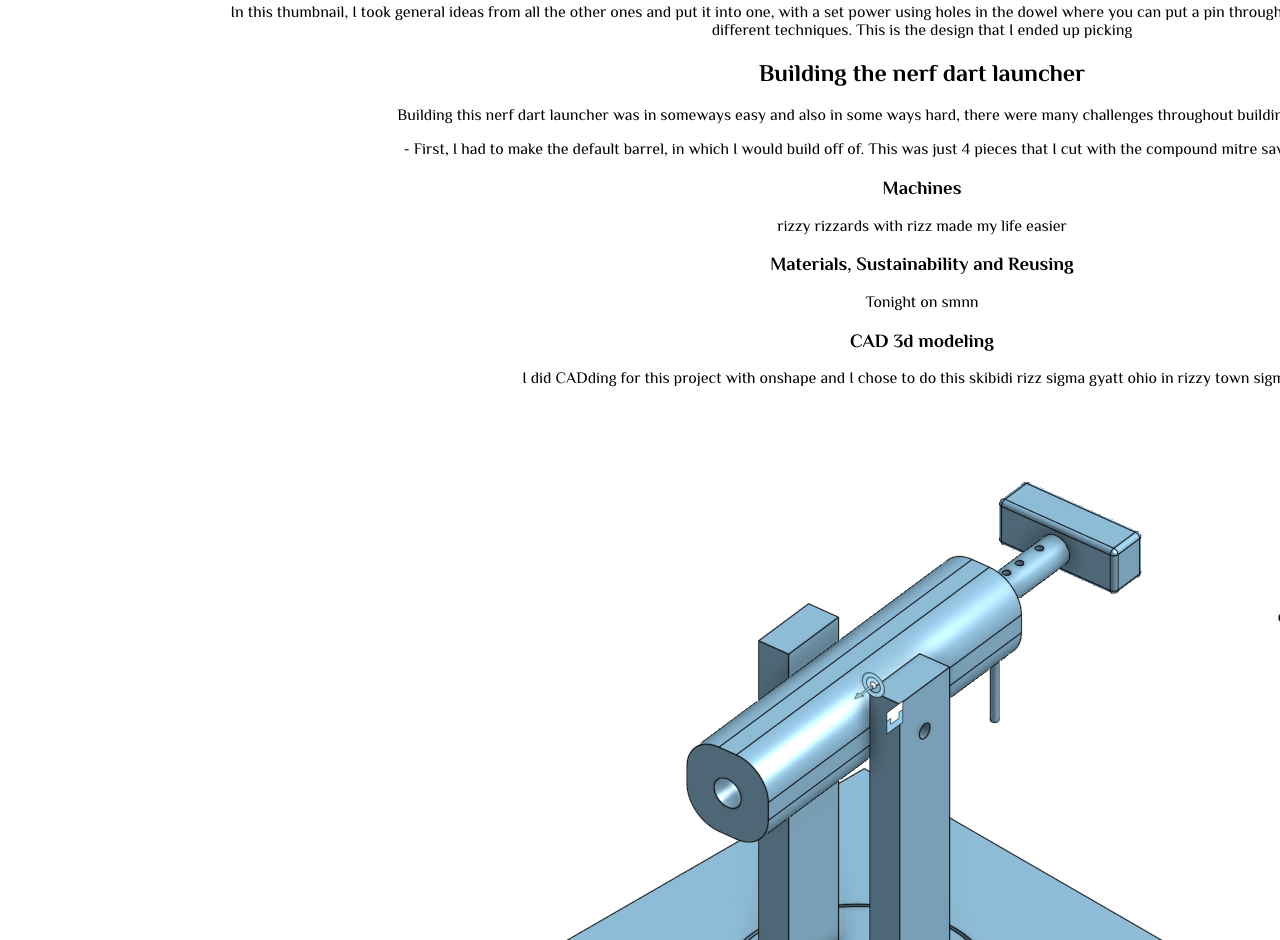
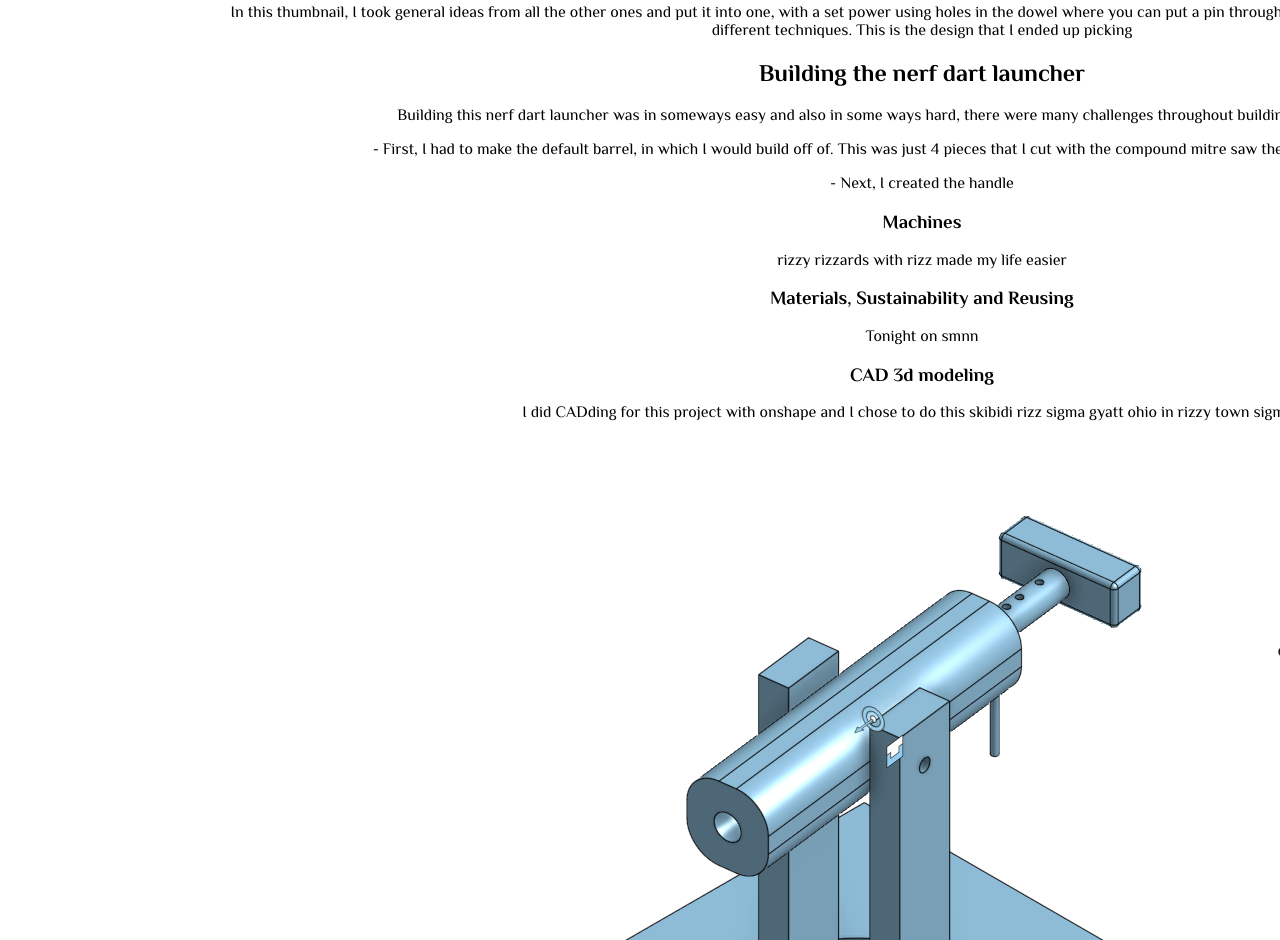
Before and after one commit to AndrewH234567/techsummative, a plain HTML site: page nerfdart.html in a window 1280 px wide. Shown: the part 1159-2099 px from the top of the page. Drawn offline with Linux system fonts and the light colour scheme.

Commit message:
add vids +uupdate nl

```diff
--- a/nerfdart.html
+++ b/nerfdart.html
@@ -48,7 +48,8 @@
 </p>
 
 
-<p>- First, I had to make the default barrel, in which I would build off of. This was just 4 pieces that I cut with the compound mitre saw then routed and glued</p>
+<p>- First, I had to make the default barrel, in which I would build off of. This was just 4 pieces that I cut with the compound mitre saw then routed and glued together</p>
+<p>- Next, I created the handle</p>
 
 
 
```
Also changed, not shown: img/nerflaunch.webp (added), 1 other file.
